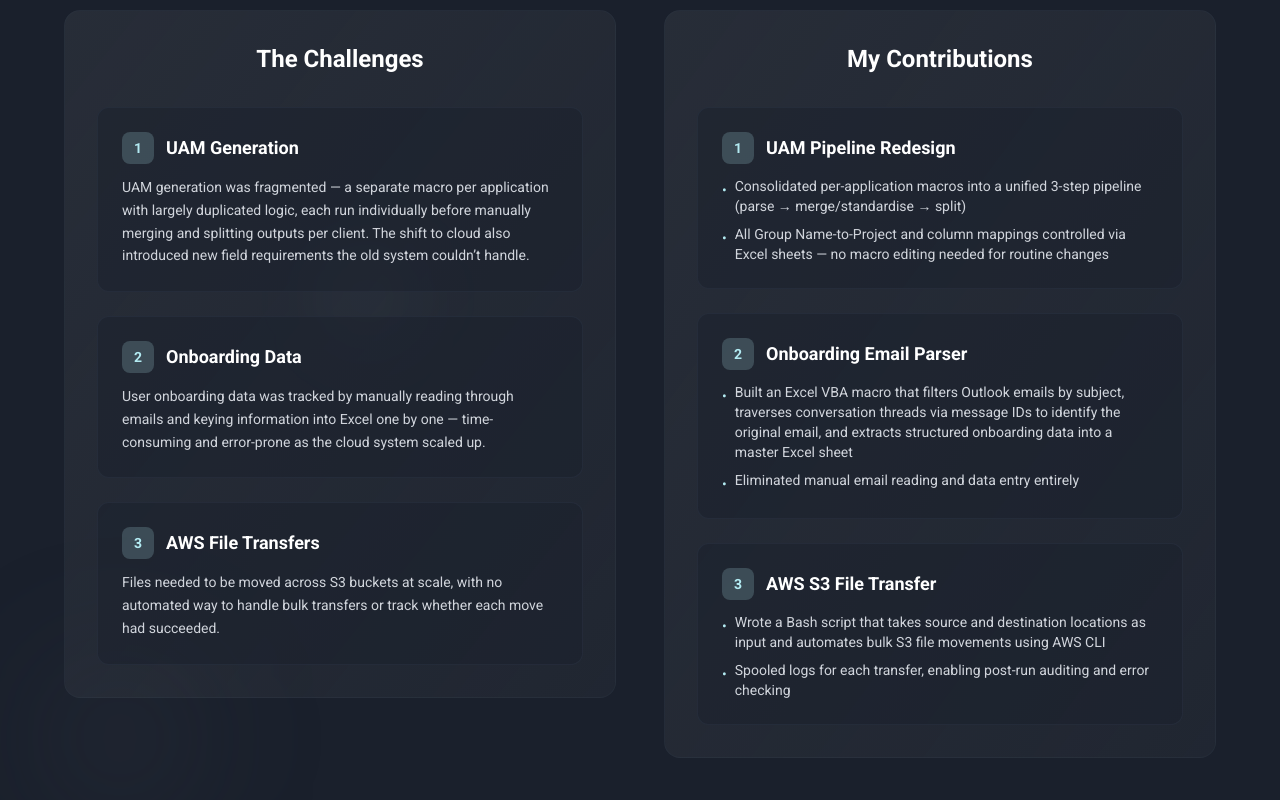
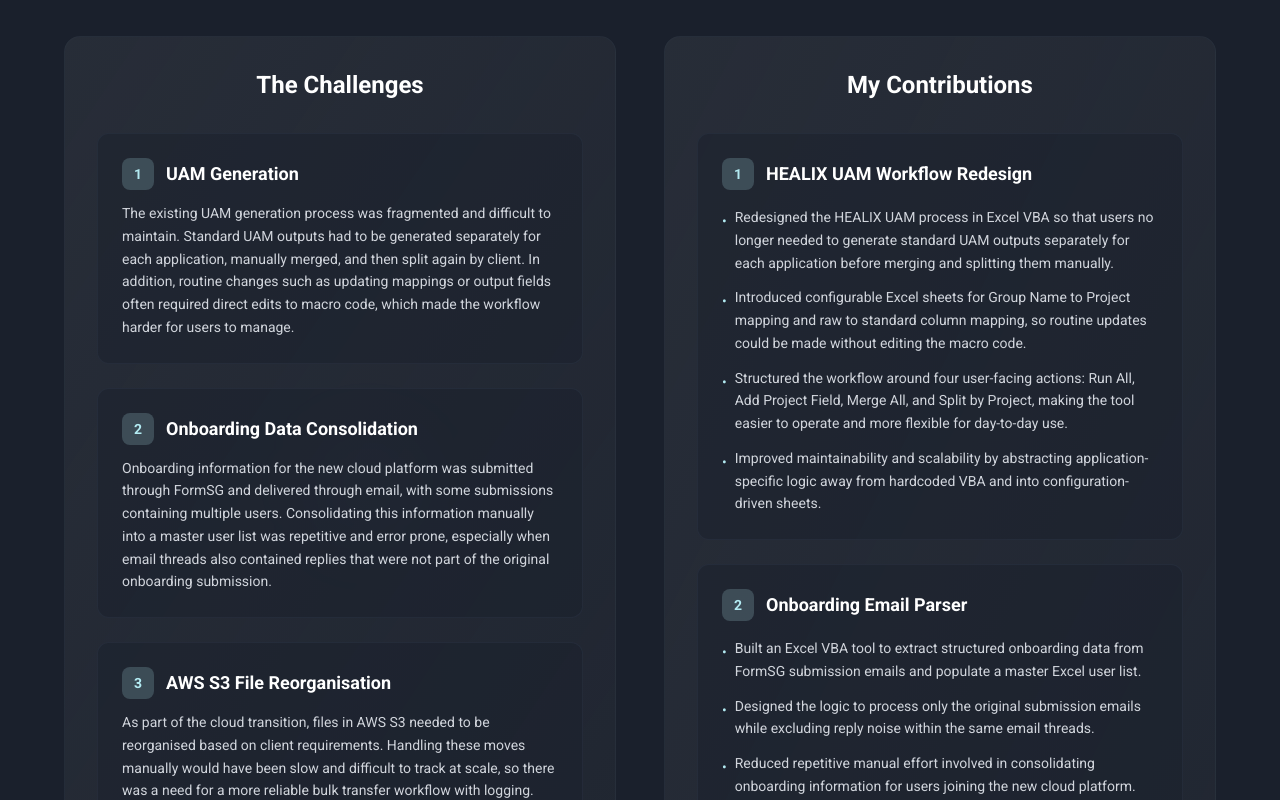
Before and after one commit to haleema-irfan/PersonalWebsite, a Next.js app in the folder personal-website/: page /work/synapxe in a window 1280 px wide. Shown: the part 400-1200 px from the top of the page. Built offline with nearby package versions, Linux system fonts and the light colour scheme.

Commit message:
Add details to Synapxe Ops Internship

```diff
--- a/personal-website/src/app/work/page.tsx
+++ b/personal-website/src/app/work/page.tsx
@@ -83,8 +83,12 @@ export default function Work() {
                         <span className="text-[#B3EBF2] text-lg">🧩</span>
                       </div>
                       <div>
-                        <h4 className="font-semibold text-white mb-2">UAM Pipeline Redesign</h4>
-                        <p className="text-gray-300 text-sm leading-relaxed">Consolidated fragmented per-application macros into a <strong className="text-white">unified 3-step configurable workflow</strong>.</p>
+                        <h4 className="font-semibold text-white mb-2">UAM Workflow Redesign</h4>
+                        <p className="text-gray-300 text-sm leading-relaxed">
+                          Redesigned a fragmented UAM generation process for the new HEALIX cloud
+                          platform into a <strong className="text-white">configurable Excel VBA workflow</strong>,
+                          reducing code-level maintenance and manual handling across applications.
+                        </p>
                       </div>
                     </div>
                   </div>
@@ -96,7 +100,11 @@ export default function Work() {
                       </div>
                       <div>
                         <h4 className="font-semibold text-white mb-2">Onboarding Automation</h4>
-                        <p className="text-gray-300 text-sm leading-relaxed">Eliminated manual email data entry by building a parser that <strong className="text-white">traverses Outlook threads</strong> and <strong className="text-white">auto-populates Excel</strong>.</p>
+                        <p className="text-gray-300 text-sm leading-relaxed">
+                          Built an <strong className="text-white">Outlook-to-Excel VBA parser</strong> that
+                          converts FormSG onboarding submissions into a structured master user list,
+                          removing repetitive manual consolidation work.
+                        </p>
                       </div>
                     </div>
                   </div>
@@ -107,8 +115,12 @@ export default function Work() {
                         <span className="text-[#B3EBF2] text-lg">☁️</span>
                       </div>
                       <div>
-                        <h4 className="font-semibold text-white mb-2">AWS File Transfer Automation</h4>
-                        <p className="text-gray-300 text-sm leading-relaxed">Automated bulk S3 file movements with <strong className="text-white">Bash</strong>, with <strong className="text-white">spooled logging</strong> for auditability.</p>
+                        <h4 className="font-semibold text-white mb-2">AWS S3 Reorganisation Automation</h4>
+                        <p className="text-gray-300 text-sm leading-relaxed">
+                          Automated bulk AWS S3 file reorganisation during cloud transition using
+                          <strong className="text-white">Bash and AWS CLI</strong>, with logging to support
+                          traceability and post-run review.
+                        </p>
                       </div>
                     </div>
                   </div>
--- a/personal-website/src/app/work/synapxe/page.tsx
+++ b/personal-website/src/app/work/synapxe/page.tsx
@@ -66,7 +66,7 @@ export default function Synapxe() {
           </div>
 
           {/* My Role */}
-          <div className="fade-down fade-down-delay-1 max-w-4xl mx-auto mb-12">
+          <div className="fade-down fade-down-delay-1 max-w-5xl mx-auto mb-12">
             <div className="bg-gradient-to-br from-[#3C414A]/40 to-[#3C414A]/20 rounded-2xl p-6 border border-gray-700/20 hover:border-[#B3EBF2]/30 transition-all duration-300">
               <div className="flex items-start gap-4">
                 <div className="w-12 h-12 bg-gradient-to-br from-[#B3EBF2]/30 to-[#B3EBF2]/10 rounded-xl flex items-center justify-center flex-shrink-0">
@@ -75,19 +75,19 @@ export default function Synapxe() {
                 <div>
                   <h2 className="text-xl font-bold text-white mb-3">My Role</h2>
                   <p className="text-gray-300 leading-relaxed">
-                    As an Engineering Operations Intern during Synapxe&apos;s shift from on-premise to cloud,
-                    my role was to automate manual internal workflows for the new system.
+                    As an Engineering Operations Intern at Synapxe, I supported internal
+                    operational workflows during the organisation&apos;s transition from on premises
+                    systems to the new HEALIX cloud platform. My work focused on reducing manual
+                    effort, improving maintainability, and building internal tools that made
+                    operational processes easier for users to run and update.
                   </p>
                 </div>
               </div>
             </div>
           </div>
 
-          {/* Content Grid */}
           <div className="grid lg:grid-cols-2 gap-12 items-start">
-            {/* Left Column - Challenges + Role */}
-            <div className="fade-down fade-down-delay-1 space-y-8">
-              {/* Challenges */}
+            <div className="fade-down fade-down-delay-1">
               <div className="bg-gradient-to-br from-[#3C414A]/40 to-[#3C414A]/20 rounded-2xl p-8 border border-gray-700/20">
                 <h2 className="text-2xl font-bold text-white mb-8 text-center">The Challenges</h2>
 
@@ -100,10 +100,11 @@ export default function Synapxe() {
                       UAM Generation
                     </h3>
                     <p className="text-gray-300 text-sm leading-relaxed">
-                      UAM generation was fragmented — a separate macro per application with largely
-                      duplicated logic, each run individually before manually merging and splitting outputs
-                      per client. The shift to cloud also introduced new field requirements the old system
-                      couldn’t handle.
+                      The existing UAM generation process was fragmented and difficult to maintain.
+                      Standard UAM outputs had to be generated separately for each application,
+                      manually merged, and then split again by client. In addition, routine
+                      changes such as updating mappings or output fields often required direct
+                      edits to macro code, which made the workflow harder for users to manage.
                     </p>
                   </div>
 
@@ -112,12 +113,14 @@ export default function Synapxe() {
                       <span className="w-8 h-8 bg-[#B3EBF2]/20 rounded-lg flex items-center justify-center">
                         <span className="text-[#B3EBF2] text-sm">2</span>
                       </span>
-                      Onboarding Data
+                      Onboarding Data Consolidation
                     </h3>
                     <p className="text-gray-300 text-sm leading-relaxed">
-                      User onboarding data was tracked by manually reading through emails and keying
-                      information into Excel one by one — time-consuming and error-prone as the cloud
-                      system scaled up.
+                      Onboarding information for the new cloud platform was submitted through
+                      FormSG and delivered through email, with some submissions containing
+                      multiple users. Consolidating this information manually into a master user
+                      list was repetitive and error prone, especially when email threads also
+                      contained replies that were not part of the original onboarding submission.
                     </p>
                   </div>
 
@@ -126,84 +129,127 @@ export default function Synapxe() {
                       <span className="w-8 h-8 bg-[#B3EBF2]/20 rounded-lg flex items-center justify-center">
                         <span className="text-[#B3EBF2] text-sm">3</span>
                       </span>
-                      AWS File Transfers
+                      AWS S3 File Reorganisation
                     </h3>
                     <p className="text-gray-300 text-sm leading-relaxed">
-                      Files needed to be moved across S3 buckets at scale, with no automated way to handle
-                      bulk transfers or track whether each move had succeeded.
+                      As part of the cloud transition, files in AWS S3 needed to be reorganised
+                      based on client requirements. Handling these moves manually would have been
+                      slow and difficult to track at scale, so there was a need for a more
+                      reliable bulk transfer workflow with logging.
                     </p>
                   </div>
                 </div>
               </div>
             </div>
 
-            {/* Right Column - Contributions */}
             <div className="fade-down fade-down-delay-2">
               <div className="bg-gradient-to-br from-[#3C414A]/40 to-[#3C414A]/20 rounded-2xl p-8 border border-gray-700/20">
                 <h2 className="text-2xl font-bold text-white mb-8 text-center">My Contributions</h2>
 
                 <div className="grid gap-6">
                   <div className="bg-[#1A202C]/50 rounded-xl p-6 border border-gray-700/30">
-                    <h3 className="text-lg font-bold text-white mb-3 flex items-center gap-3">
+                    <h3 className="text-lg font-bold text-white mb-4 flex items-center gap-3">
                       <span className="w-8 h-8 bg-[#B3EBF2]/20 rounded-lg flex items-center justify-center">
                         <span className="text-[#B3EBF2] text-sm">1</span>
                       </span>
-                      UAM Pipeline Redesign
+                      HEALIX UAM Workflow Redesign
                     </h3>
-                    <ul className="space-y-2 text-gray-300 text-sm">
+                    <ul className="space-y-3 text-gray-300 text-sm leading-relaxed">
                       <li className="flex items-start">
                         <span className="text-[#B3EBF2] mr-2 mt-1">•</span>
                         <span>
-                          Consolidated per-application macros into a unified 3-step pipeline (parse → merge/standardise → split)
+                          Redesigned the HEALIX UAM process in Excel VBA so that users no longer
+                          needed to generate standard UAM outputs separately for each application
+                          before merging and splitting them manually.
                         </span>
                       </li>
                       <li className="flex items-start">
                         <span className="text-[#B3EBF2] mr-2 mt-1">•</span>
                         <span>
-                          All Group Name-to-Project and column mappings controlled via Excel sheets — no macro editing needed for routine changes
+                          Introduced configurable Excel sheets for Group Name to Project mapping
+                          and raw to standard column mapping, so routine updates could be made
+                          without editing the macro code.
+                        </span>
+                      </li>
+                      <li className="flex items-start">
+                        <span className="text-[#B3EBF2] mr-2 mt-1">•</span>
+                        <span>
+                          Structured the workflow around four user-facing actions: Run All, Add
+                          Project Field, Merge All, and Split by Project, making the tool easier
+                          to operate and more flexible for day-to-day use.
+                        </span>
+                      </li>
+                      <li className="flex items-start">
+                        <span className="text-[#B3EBF2] mr-2 mt-1">•</span>
+                        <span>
+                          Improved maintainability and scalability by abstracting
+                          application-specific logic away from hardcoded VBA and into
+                          configuration-driven sheets.
                         </span>
                       </li>
                     </ul>
                   </div>
 
                   <div className="bg-[#1A202C]/50 rounded-xl p-6 border border-gray-700/30">
-                    <h3 className="text-lg font-bold text-white mb-3 flex items-center gap-3">
+                    <h3 className="text-lg font-bold text-white mb-4 flex items-center gap-3">
                       <span className="w-8 h-8 bg-[#B3EBF2]/20 rounded-lg flex items-center justify-center">
                         <span className="text-[#B3EBF2] text-sm">2</span>
                       </span>
                       Onboarding Email Parser
                     </h3>
-                    <ul className="space-y-2 text-gray-300 text-sm">
+                    <ul className="space-y-3 text-gray-300 text-sm leading-relaxed">
                       <li className="flex items-start">
                         <span className="text-[#B3EBF2] mr-2 mt-1">•</span>
                         <span>
-                          Built an Excel VBA macro that filters Outlook emails by subject, traverses conversation threads via message IDs to identify the original email, and extracts structured onboarding data into a master Excel sheet
+                          Built an Excel VBA tool to extract structured onboarding data from
+                          FormSG submission emails and populate a master Excel user list.
                         </span>
                       </li>
                       <li className="flex items-start">
                         <span className="text-[#B3EBF2] mr-2 mt-1">•</span>
-                        <span>Eliminated manual email reading and data entry entirely</span>
+                        <span>
+                          Designed the logic to process only the original submission emails while
+                          excluding reply noise within the same email threads.
+                        </span>
+                      </li>
+                      <li className="flex items-start">
+                        <span className="text-[#B3EBF2] mr-2 mt-1">•</span>
+                        <span>
+                          Reduced repetitive manual effort involved in consolidating onboarding
+                          information for users joining the new cloud platform.
+                        </span>
                       </li>
                     </ul>
                   </div>
 
                   <div className="bg-[#1A202C]/50 rounded-xl p-6 border border-gray-700/30">
-                    <h3 className="text-lg font-bold text-white mb-3 flex items-center gap-3">
+                    <h3 className="text-lg font-bold text-white mb-4 flex items-center gap-3">
                       <span className="w-8 h-8 bg-[#B3EBF2]/20 rounded-lg flex items-center justify-center">
                         <span className="text-[#B3EBF2] text-sm">3</span>
                       </span>
-                      AWS S3 File Transfer
+                      AWS S3 Bulk Transfer Automation
                     </h3>
-                    <ul className="space-y-2 text-gray-300 text-sm">
+                    <ul className="space-y-3 text-gray-300 text-sm leading-relaxed">
                       <li className="flex items-start">
                         <span className="text-[#B3EBF2] mr-2 mt-1">•</span>
                         <span>
-                          Wrote a Bash script that takes source and destination locations as input and automates bulk S3 file movements using AWS CLI
+                          Wrote a Bash script using AWS CLI to automate bulk S3 file transfers by
+                          matching source file paths to their destination folders.
                         </span>
                       </li>
                       <li className="flex items-start">
                         <span className="text-[#B3EBF2] mr-2 mt-1">•</span>
-                        <span>Spooled logs for each transfer, enabling post-run auditing and error checking</span>
+                        <span>
+                          Added logging so that transfer activity could be monitored during
+                          execution and reviewed afterwards for auditability and debugging.
+                        </span>
+                      </li>
+                      <li className="flex items-start">
+                        <span className="text-[#B3EBF2] mr-2 mt-1">•</span>
+                        <span>
+                          Reduced manual effort involved in reorganising cloud storage during
+                          platform transition.
+                        </span>
                       </li>
                     </ul>
                   </div>
```
